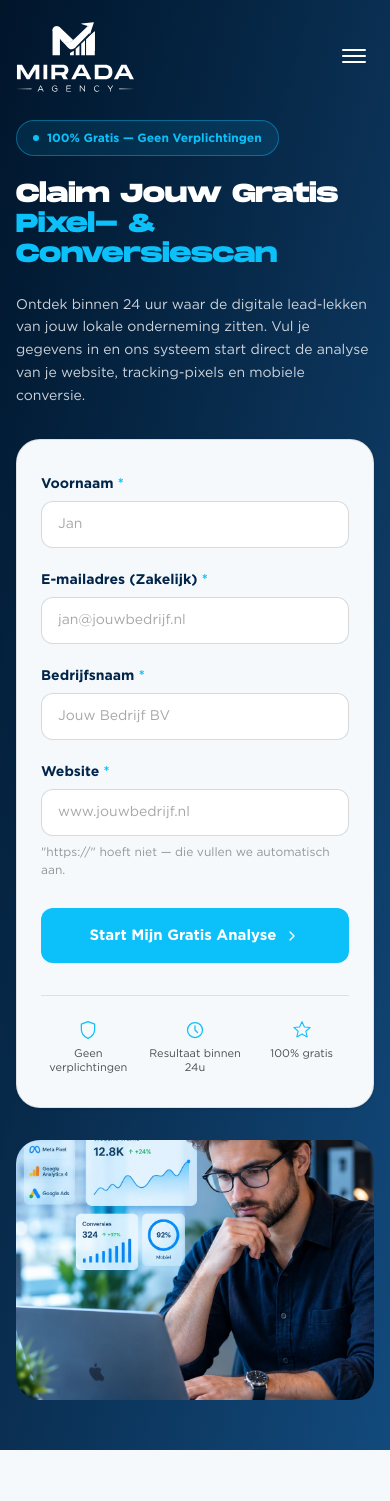
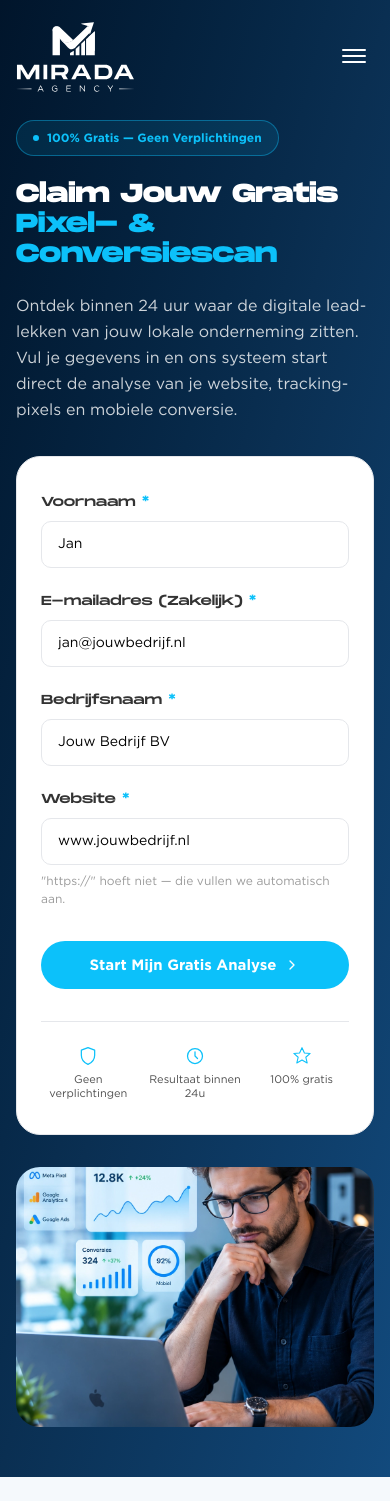
Before and after one commit to taibacreations/3616-miradaagency, a Next.js app: page /scan in a window 390 px wide. Shown: the top 1501 px of the page. Built offline with nearby package versions, Linux system fonts and the light colour scheme.

Commit message:
made correction in footer behaviour

```diff
--- a/src/app/privacy/page.tsx
+++ b/src/app/privacy/page.tsx
@@ -76,7 +76,7 @@ function Reveal({
 const innerCardClass =
   "rounded-2xl border border-black/5 bg-white shadow-[0px_4px_20px_0px_#0000000d]";
 const bodyClass =
-  "font-gotham font-normal text-[14px] leading-[170%] text-[#012549]/80 xl:text-[16px]";
+  "font-gotham font-normal text-[16px] leading-[170%] text-[#012549]/80 md:text-[16px] xl:text-[18px]";
 const linkClass =
   "text-[#0CC1FA] underline-offset-4 transition-colors hover:text-[#0A93C4] hover:underline";
 
@@ -251,7 +251,7 @@ export default function PrivacyPage() {
                     <li key={item.id}>
                       <a
                         href={`#${item.id}`}
-                        className="flex items-start gap-3 rounded-xl px-3 py-2 font-gotham text-[14px] leading-[140%] text-[#012549]/80 transition-colors hover:bg-[#0CC1FA]/10 hover:text-[#012549]"
+                        className="flex items-start gap-3 rounded-xl px-3 py-2 font-gotham text-[14px] xl:text-[16px] leading-[140%] text-[#012549]/80 transition-colors hover:bg-[#0CC1FA]/10 hover:text-[#012549]"
                       >
                         <span className="font-bold text-[#0CC1FA]">{item.n}.</span>
                         {item.title}
@@ -349,7 +349,7 @@ export default function PrivacyPage() {
                     <li key={p.title} className="flex items-start gap-3">
                       <span className="mt-[9px] h-1.5 w-1.5 shrink-0 rounded-full bg-[#0CC1FA]" />
                       <div>
-                        <p className="font-gotham text-[15px] font-bold text-[#012549] xl:text-[17px]">
+                        <p className="font-gotham text-[16px] font-bold text-[#012549] xl:text-[18px]">
                           {p.title}
                         </p>
                         <p className={`mt-1 ${bodyClass}`}>{p.text}</p>
@@ -373,10 +373,10 @@ export default function PrivacyPage() {
                         i !== retention.length - 1 ? "border-b border-black/10" : ""
                       } ${i === 0 ? "pt-0" : ""}`}
                     >
-                      <span className="font-gotham text-[14px] font-bold text-[#012549] xl:text-[16px]">
+                      <span className="font-gotham text-[16px] font-bold text-[#012549] xl:text-[18px]">
                         {row.label}
                       </span>
-                      <span className="font-gotham text-[13px] text-[#012549]/60 sm:text-right xl:text-[15px]">
+                      <span className="font-gotham text-[14px] text-[#012549]/60 sm:text-right xl:text-[16px]">
                         {row.value}
                       </span>
                     </div>
--- a/src/app/scan/page.tsx
+++ b/src/app/scan/page.tsx
@@ -138,10 +138,10 @@ const analysisPoints = [
   },
 ];
 
+// Contact section wali exact classes
 const inputClass =
-  "w-full rounded-xl border border-black/15 bg-white px-4 py-3 font-gotham font-normal text-[14px] text-black outline-none transition-colors placeholder:text-black/35 focus:border-[#0CC1FA] sm:text-[15px]";
-const labelClass =
-  "mb-2 block font-gotham font-bold text-[14px] text-[#012549] sm:text-[15px]";
+  "w-full mt-2 border border-[#E5E7EB] rounded-[10px] px-4 py-3 font-gotham text-[14px] sm:text-[16px] text-[#0A192F] placeholder:text-black placeholder:font-gotham placeholder:text-[14px] sm:placeholder:text-[16px] outline-none transition-all duration-300 focus:border-[#0CC1FA] focus:ring-2 focus:ring-[#0CC1FA]/20";
+const labelClass = "font-monument text-[13px] sm:text-[14px] text-[#333333]";
 
 const fadeUp = (show: boolean, distance = "translate-y-10") =>
   `transition-all duration-700 ease-out ${
@@ -224,14 +224,14 @@ export default function ScanPage() {
                 <span className="text-[#0CC1FA]">Pixel- &amp; Conversiescan</span>
               </h1>
 
-              <p className="max-w-[560px] font-gotham font-normal text-[14px] leading-relaxed text-white/80 xl:text-[18px]">
+              <p className="max-w-[560px] font-gotham font-normal text-[16px] leading-relaxed text-white/80 xl:text-[18px]">
                 Ontdek binnen 24 uur waar de digitale lead-lekken van jouw lokale onderneming zitten.
                 Vul je gegevens in en ons systeem start direct de analyse van je website,
                 tracking-pixels en mobiele conversie.
               </p>
 
-              {/* Form card */}
-              <div className="mt-8 w-full rounded-3xl border border-black/10 bg-[#F5F9FC] px-6 py-8 shadow-sm sm:px-9 sm:py-10">
+              {/* Form card — contact card jaisi (white, rounded-[24px], #E5E7EB border) */}
+              <div className="mt-8 w-full rounded-[24px] border border-[#E5E7EB] bg-white px-6 py-8 sm:px-9 sm:py-10">
                 <form onSubmit={handleSubmit} className="flex flex-col gap-5">
                   <div>
                     <label htmlFor="firstName" className={labelClass}>
@@ -292,13 +292,38 @@ export default function ScanPage() {
                     </p>
                   </div>
 
+                  {/* Button — contact button jaisa (slide effect + spinner) */}
                   <button
                     type="submit"
                     disabled={status === "loading"}
-                    className="mt-2 flex w-full items-center justify-center gap-2 rounded-xl bg-[#0CC1FA] py-4 font-gotham font-bold text-[15px] text-white transition-colors hover:bg-[#0A93C4] disabled:cursor-not-allowed disabled:opacity-70 sm:text-[16px]"
+                    className="group relative overflow-hidden mt-[1.5vh] w-full h-[48px] sm:h-[52px] xl:h-[54px] rounded-[319px] bg-[#0CC1FA] font-gotham font-bold text-[15px] md:text-[13px] xl:text-[16px] text-white flex items-center justify-center gap-2 transition-all duration-500 ease-out hover:shadow-[0_10px_30px_rgba(12,193,250,0.5)] active:scale-95 disabled:opacity-70 disabled:cursor-not-allowed"
                   >
+                    <span className="absolute inset-0 bg-gradient-to-r from-[#0aa8dd] to-[#0CC1FA] translate-x-[-100%] group-hover:translate-x-0 transition-transform duration-500 ease-out" />
+                    <span className="relative z-10 flex items-center gap-2">
                       {status === "loading" ? (
-                      "Bezig met versturen..."
+                        <>
+                          <svg
+                            className="animate-spin h-4 w-4 text-white"
+                            xmlns="http://www.w3.org/2000/svg"
+                            fill="none"
+                            viewBox="0 0 24 24"
+                          >
+                            <circle
+                              className="opacity-25"
+                              cx="12"
+                              cy="12"
+                              r="10"
+                              stroke="currentColor"
+                              strokeWidth="4"
+                            />
+                            <path
+                              className="opacity-75"
+                              fill="currentColor"
+                              d="M4 12a8 8 0 018-8V0C5.373 0 0 5.373 0 12h4z"
+                            />
+                          </svg>
+                          Bezig met versturen...
+                        </>
                       ) : (
                         <>
                           Start Mijn Gratis Analyse
@@ -307,12 +332,13 @@ export default function ScanPage() {
                           </svg>
                         </>
                       )}
+                    </span>
                   </button>
 
                   {status === "error" && (
                     <p
                       role="alert"
-                      className="rounded-xl bg-red-50 px-4 py-3 text-center font-gotham text-[13px] text-red-600 sm:text-[14px]"
+                      className="mt-3 font-gotham text-[13px] sm:text-[14px] text-red-600 text-center"
                     >
                       Er ging iets mis. Probeer het opnieuw.
                     </p>
@@ -320,7 +346,7 @@ export default function ScanPage() {
                 </form>
 
                 {/* Trust stats */}
-                <div className="mt-8 grid grid-cols-3 gap-3 border-t border-black/10 pt-6">
+                <div className="mt-8 grid grid-cols-3 gap-3 border-t border-[#E5E7EB] pt-6">
                   {trustStats.map((stat) => (
                     <div key={stat.label} className="flex flex-col items-center gap-2 text-center">
                       <svg xmlns="http://www.w3.org/2000/svg" width="20" height="20" viewBox="0 0 24 24" fill="none">
@@ -387,7 +413,7 @@ export default function ScanPage() {
 
                   {/* Card */}
                   <div className="relative flex-1 overflow-hidden rounded-[24px] border border-black/5 bg-white px-6 pb-7 pt-12 text-center shadow-[0px_4px_29.8px_0px_#00000012] transition-shadow duration-500 ease-out group-hover:shadow-[0_20px_50px_rgba(12,193,250,0.18)] md:px-4 md:pb-6 md:pt-10 xl:px-8 xl:pb-9 xl:pt-14">
-                    <p className="font-gotham text-[14px] leading-[149%] text-[#012549] lg:text-[16px] xl:text-[18px]">
+                    <p className="font-gotham leading-[149%] text-[#012549] text-[16px] xl:text-[18px]">
                       {point.text}
                     </p>
                   </div>
```
Lines whose indentation alone changed are shown as unchanged.
